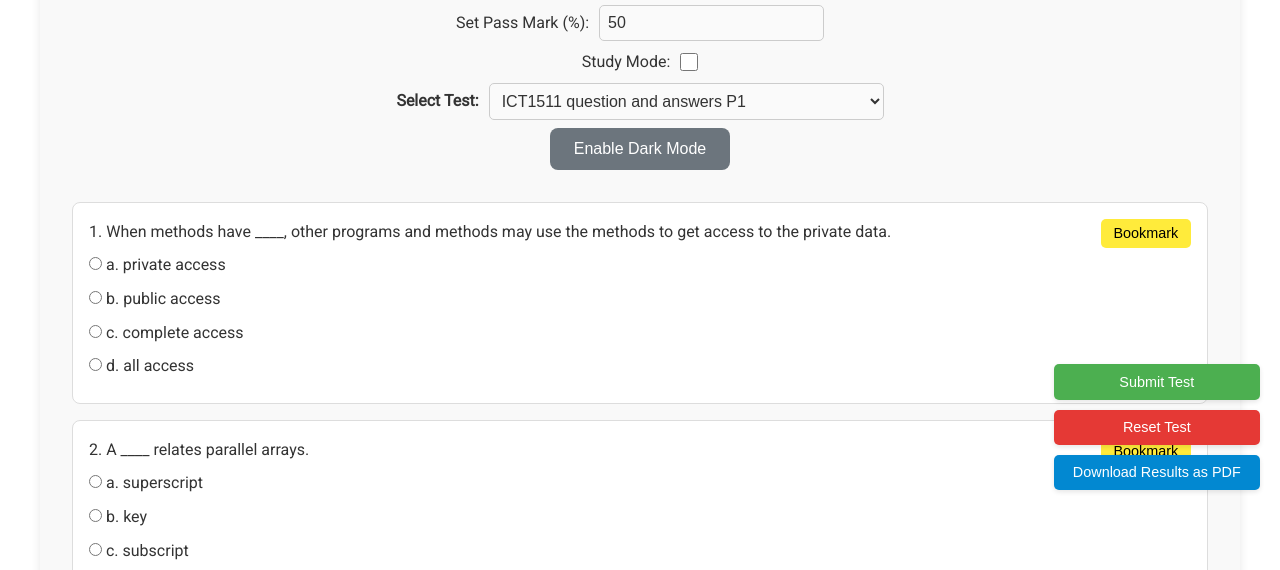
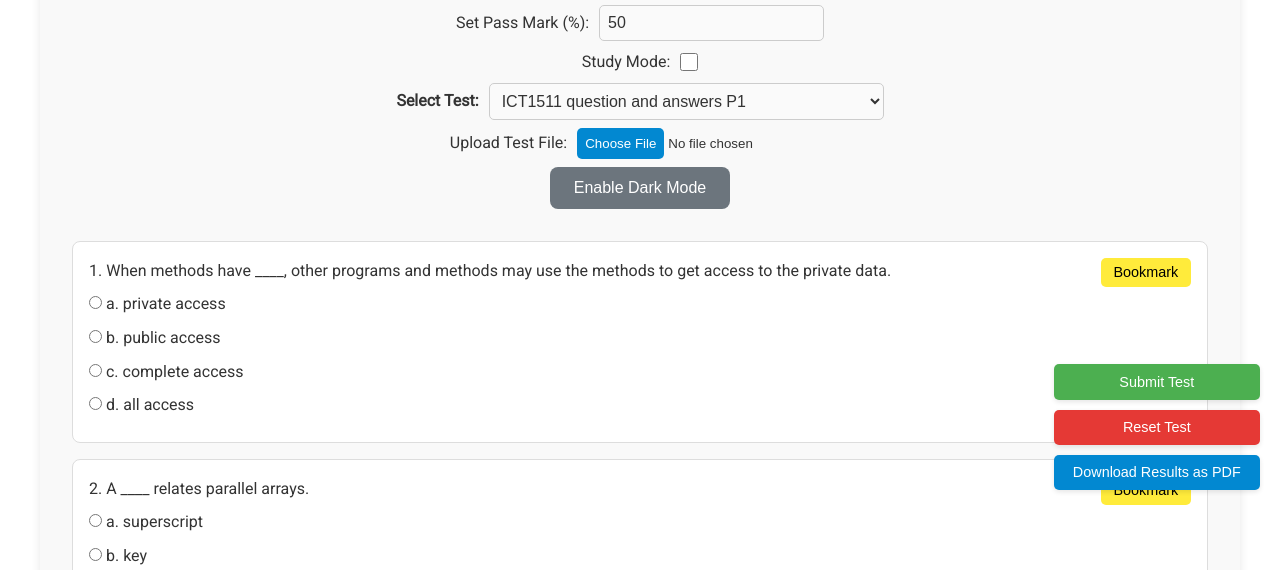
Before and after one commit to ramanugut/TestSimulatorApp, a plain HTML site: page index.html in a window 1280 px wide. Shown: the part 230-800 px from the top of the page. Drawn offline with nearby package versions, Linux system fonts and the light colour scheme; no server answers.

Commit message:
Update index.html
Overall Update

```diff
--- a/index.html
+++ b/index.html
@@ -61,6 +61,12 @@
                 </select>
             </div>
 
+            <!-- Upload Test File -->
+            <div class="upload-test">
+                <label for="upload-test-input">Upload Test File:</label>
+                <input type="file" id="upload-test-input" accept=".json">
+            </div>
+
             <!-- Dark Mode Button -->
             <div class="dark-mode-container">
                 <button id="dark-mode-toggle">Toggle Dark Mode</button>
```
